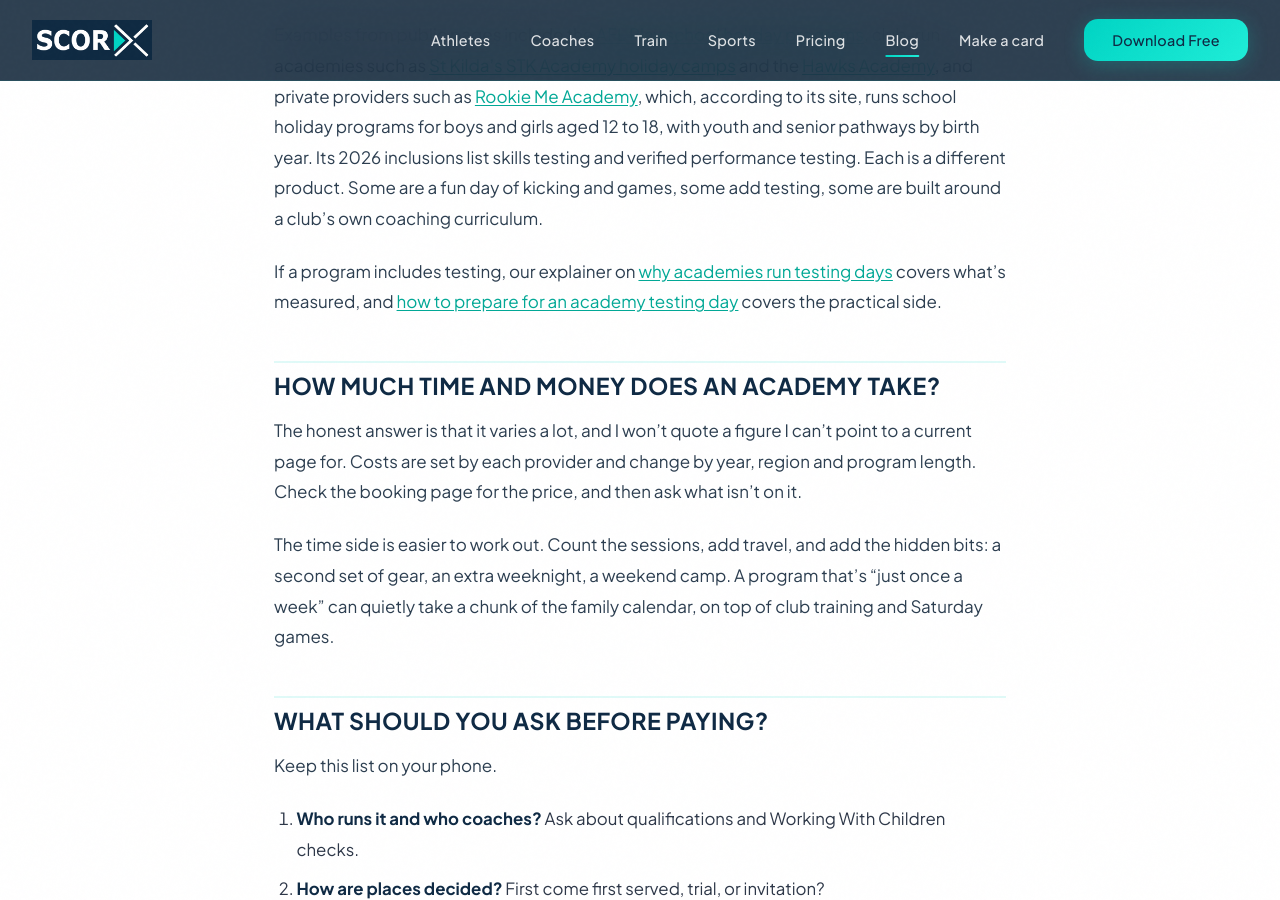
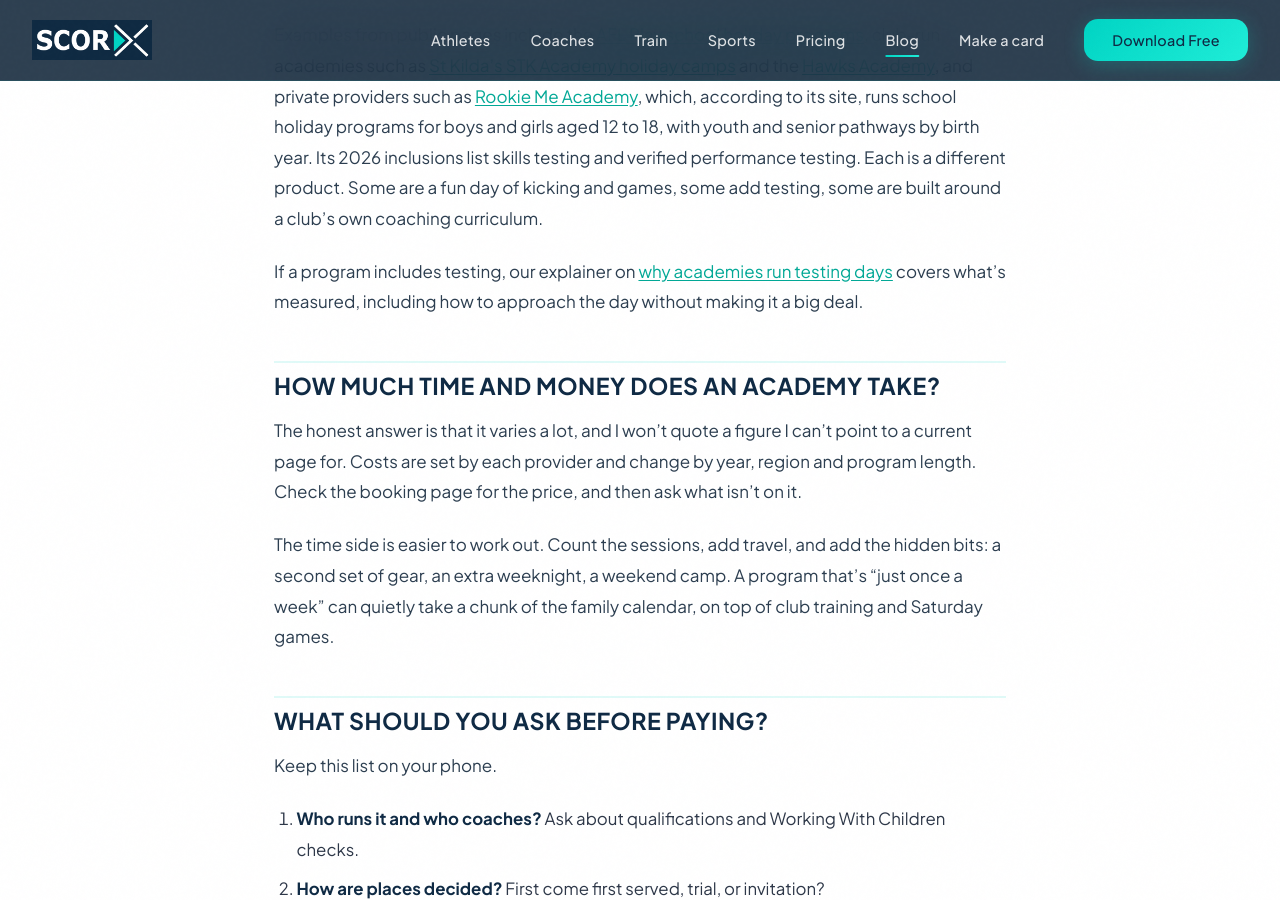
Before and after one commit to twineappdev-scorx/scorx-website, a Jekyll site: the page built from _posts/2027-03-22-junior-footy-academies-explained.md, in a window 1280 px wide and 900 px high, scrolled down 2390 px. Built offline with Jekyll 4.4.1, drawn with Linux system fonts in a browser that asks for light colours; some of the changed text lies outside the part shown.

Commit message:
Remove links to dropped testing-day prep post
Co-Authored-By: Claude Opus 5.5 <noreply@anthropic.com>
Claude-Session: https://claude.ai/code/session_018F7jLWbjtJyvNY4FiHtT43

```diff
--- a/_posts/2027-03-22-junior-footy-academies-explained.md
+++ b/_posts/2027-03-22-junior-footy-academies-explained.md
@@ -50,7 +50,7 @@ Examples from public pages include the [AFL Play school holiday programs](https:
 
 <!-- Rookie Me Academy description verified 22 Nov 2026 against https://www.rookieme.com/academy/ (boys and girls 12-18 during school holidays; youth and senior pathways; 2026 inclusions list skills testing and verified performance testing). AFL Play school holiday programs verified at https://play.afl/play/school-holiday-programs (ages 4-6 and 7-12, one day, typically 9am-3pm). STILL UNVERIFIED: STK Academy and Hawks Academy descriptions (saints.com.au and hawthornfc.com.au not reachable). No prices stated on purpose. -->
 
-If a program includes testing, our explainer on [why academies run testing days](https://www.scorx.com.au/blog/why-academies-run-testing-days/) covers what's measured, and [how to prepare for an academy testing day](https://www.scorx.com.au/blog/prepare-for-afl-academy-testing-day/) covers the practical side.
+If a program includes testing, our explainer on [why academies run testing days](https://www.scorx.com.au/blog/why-academies-run-testing-days/) covers what's measured, including how to approach the day without making it a big deal.
 
 ## How much time and money does an academy take?
 
@@ -87,5 +87,5 @@ This is where a season record helps. [ScorX](https://www.scorx.com.au/sports/afl
 ## Related Sideline Blogs
 
 - [Why Performance Academies Run Testing Days](https://www.scorx.com.au/blog/why-academies-run-testing-days/): What gets measured on a testing day, and why.
-- [How to Prepare for an AFL Academy Testing Day](https://www.scorx.com.au/blog/prepare-for-afl-academy-testing-day/): The practical checklist before the day.
+- [Junior AFL Development Guide by Age](https://www.scorx.com.au/blog/afl-junior-development-guide-by-age/): What to focus on at each age, whatever program your child is in.
 - [When Should Your Kid Start a Development Plan?](https://www.scorx.com.au/blog/junior-afl-individual-development-plan/): A simple plan, whether or not they join an academy.
```
